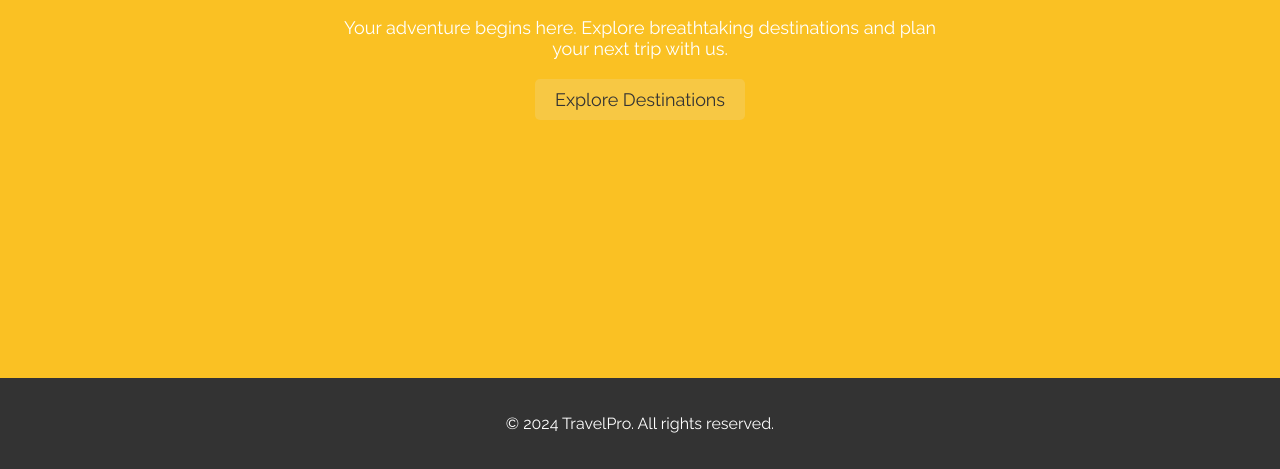
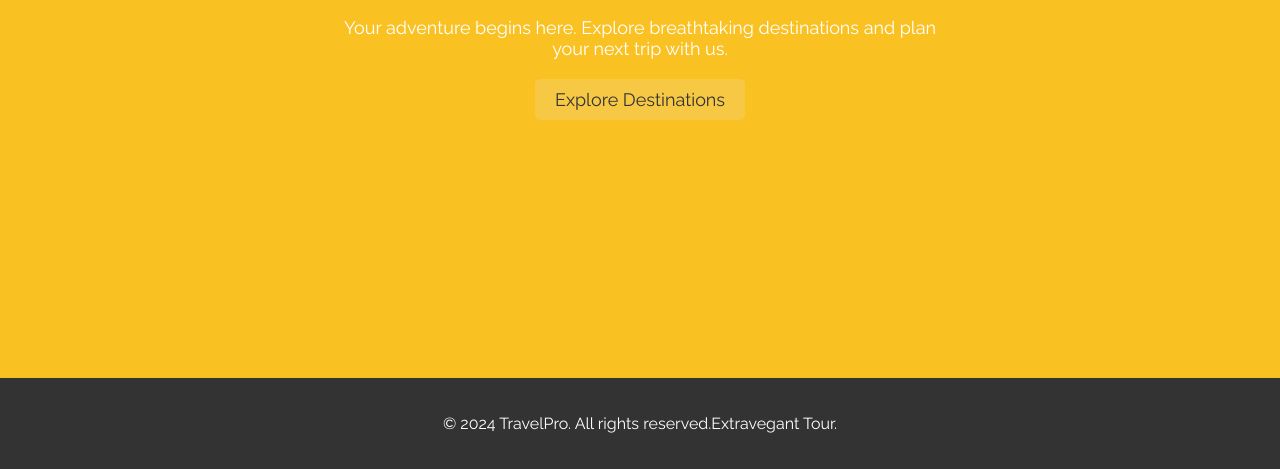
Before and after one commit to tanushreeacharya/Travel-website, a plain HTML site: page index.html in a window 1280 px wide. Shown: the part 493-962 px from the top of the page. Drawn offline with Linux system fonts and the light colour scheme; a script that the page names is missing.

Commit message:
Update index.html

```diff
--- a/index.html
+++ b/index.html
@@ -48,7 +48,7 @@
 
     <!-- Footer -->
     <footer>
-        <p>&copy; 2024 TravelPro. All rights reserved.</p>
+        <p>&copy; 2024 TravelPro. All rights reserved.Extravegant Tour.</p>
     </footer>
 
     <!-- Script -->
```
